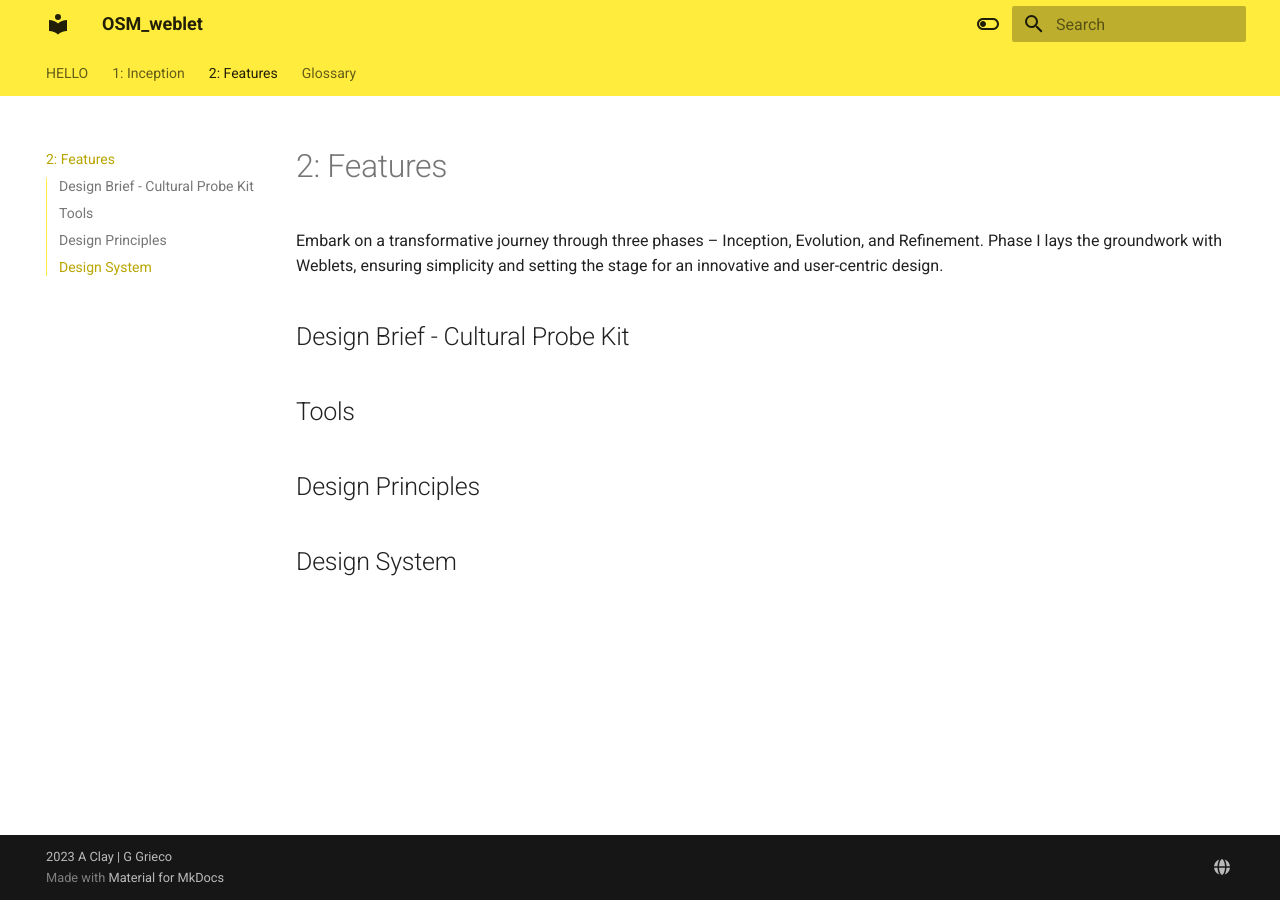
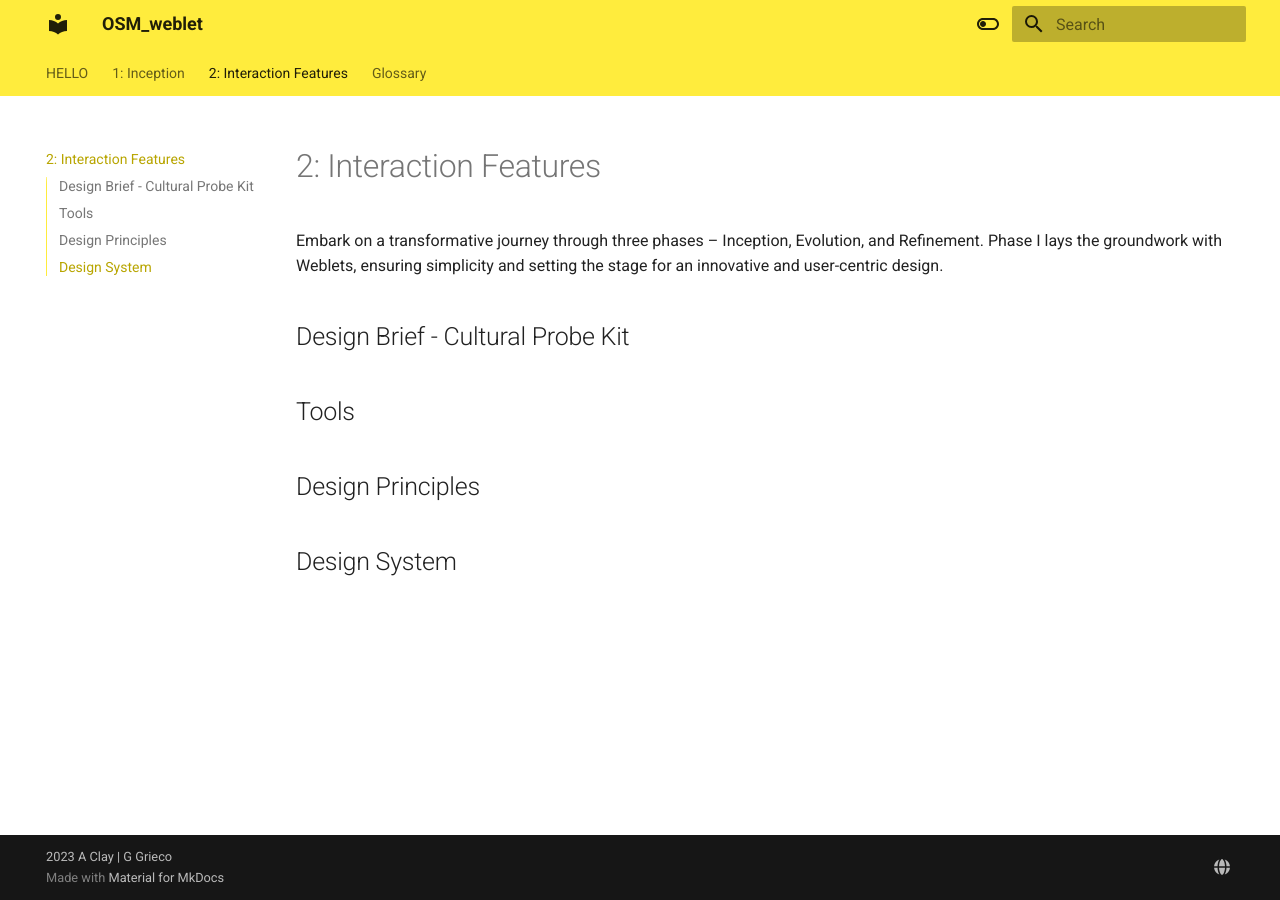
Before and after one commit to OSMDevTest/OSM, an MkDocs documentation site: the page built from docs/2_Participation.md, in a window 1280 px wide. Built offline with MkDocs 1.6.1 and Material for MkDocs 9.7.7, drawn with Linux system fonts in a browser that asks for light colours.

Commit message:
Update 2_Participation.md

```diff
--- a/docs/2_Participation.md
+++ b/docs/2_Participation.md
@@ -1,4 +1,4 @@
-# 2: Features
+# 2: Interaction Features
 
 Embark on a transformative journey through three phases – Inception, Evolution, and Refinement. Phase I lays the groundwork with Weblets, ensuring simplicity and setting the stage for an innovative and user-centric design.
 
```
